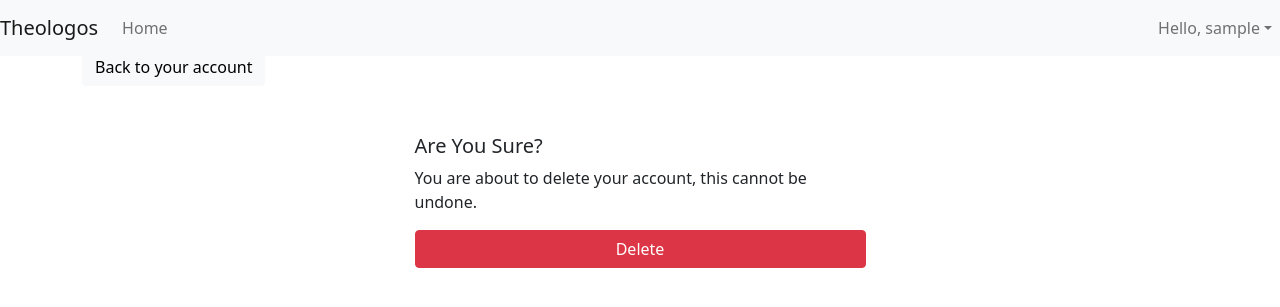
After one commit to HSamiul/theologos, a Django app: page /accounts/1/delete/ in a window 1280 px wide. The commit adds this page. Shown: the top 307 px of the page. Run offline with Django 4.2, Linux system fonts and the light colour scheme; tables that the repository leaves empty hold one stand-in row (values such as "Sample post"); some libraries are stand-ins or nearby versions.

Commit message:
Added account delete page

```diff
--- /dev/null
+++ b/accounts/templates/accounts/user_confirm_delete.html
@@ -0,0 +1,30 @@
+{% extends "base.html" %}
+
+{% load crispy_forms_tags %}
+
+{% block title %} Are you sure? {% endblock %}
+
+{% block content %}
+<div class="container">
+    <div class="row mt-5">
+        <div class="col-md-3 col-sm-6">
+            <a href="{% url 'accounts:detail' object.pk %}" class="btn btn-light">
+              Back to your account
+            </a>
+        </div>
+    </div>
+    <div class="row justify-content-center mt-5">
+        <div class="col-md-5 col-sm-12">
+            <h5>Are You Sure?</h5>
+            <p>You are about to delete your account, this cannot be undone.</p>
+        <form method="POST">
+            {% csrf_token %}
+            {{ form|crispy }}
+            <div class="d-grid gap-2">
+                <button type="submit" class="btn btn-danger">Delete</button>
+            </div>
+        </form>
+    </div>
+    </div>
+</div>
+{% endblock content %}
--- a/accounts/urls.py
+++ b/accounts/urls.py
@@ -1,8 +1,10 @@
 from django.urls import path
-from .views import register, UserDetailView
+from .views import register, UserDetailView, UserUpdateView, UserDeleteView
 
 app_name = 'accounts'
 urlpatterns = [
     path('register/', register, name='register'), # /accounts/register/
     path('<int:pk>/detail/', UserDetailView.as_view(), name='detail'), # /accounts/1/detail/
+    path('<int:pk>/edit/', UserUpdateView.as_view(), name='edit'), # /accounts/1/edit/
+    path('<int:pk>/delete/', UserDeleteView.as_view(), name='delete') # /accounts/1/delete/
 ]
--- a/accounts/views.py
+++ b/accounts/views.py
@@ -3,7 +3,7 @@ from django.http import HttpResponse
 from django.contrib import messages
 from django.contrib.auth.forms import UserCreationForm
 from django.views.generic.detail import DetailView
-from django.views.generic.edit import UpdateView
+from django.views.generic.edit import UpdateView, DeleteView
 from django.contrib.auth.mixins import LoginRequiredMixin, UserPassesTestMixin
 from django.urls import reverse_lazy
 
@@ -59,6 +59,15 @@ class UserUpdateView(UpdateView, LoginRequiredMixin, UserPassesTestMixin):
         return self.request.user.pk == user.pk
 
 
+class UserDeleteView(DeleteView, LoginRequiredMixin, UserPassesTestMixin):
+    model = User
+    success_url = reverse_lazy("login")
+
+    def test_func(self):
+        user = self.get_object()
+        return self.request.user.pk == user.pk
+
+
 def register(request):
     # if this URL was requested via a POST method, try creating a user
     if request.method == 'POST':
```
Also changed, not shown: accounts/templates/accounts/user_detail.html (+9 -0 lines).
